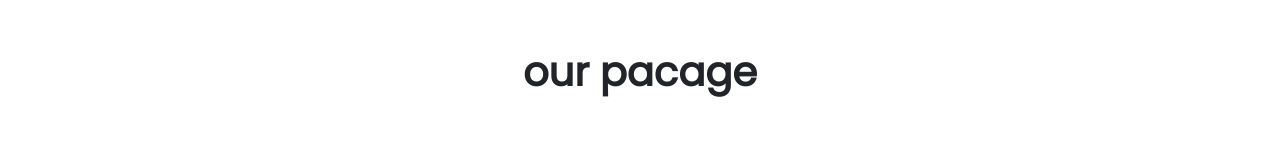
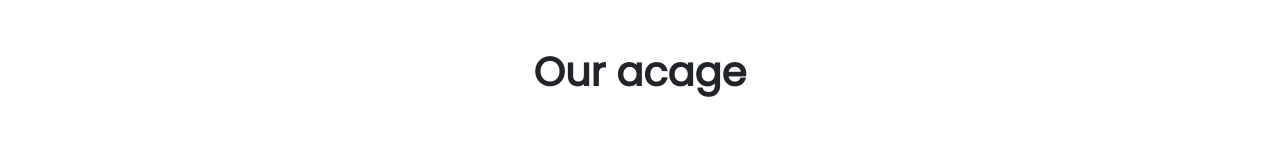
Before and after one commit to ShihabReza/convention-center, a plain HTML site: page index.html in a window 1280 px wide. Shown: the part 1016-1176 px from the top of the page. Drawn offline with nearby package versions, Linux system fonts and the light colour scheme.

Commit message:
first commit

```diff
--- a/index.html
+++ b/index.html
@@ -92,7 +92,7 @@
     <main class="mt-5">
         <!-- pacage-section -->
         <section class="container ">
-            <h1 class="d-flex justify-content-center mb-5 hddd">our pacage</h1>
+            <h1 class="d-flex justify-content-center mb-5 hddd">Our acage</h1>
             <div class="row">
                 <div class="col-xl-3">
                     <div class="fulpac py-3">
```
Also changed, not shown: images/A letter Logo design.png (added).
